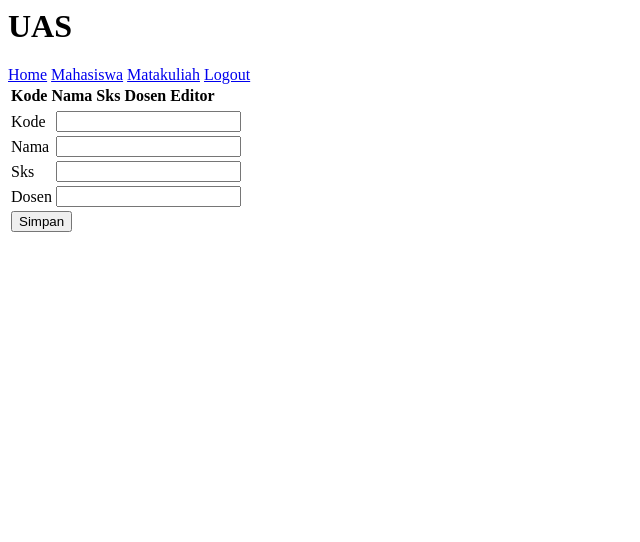
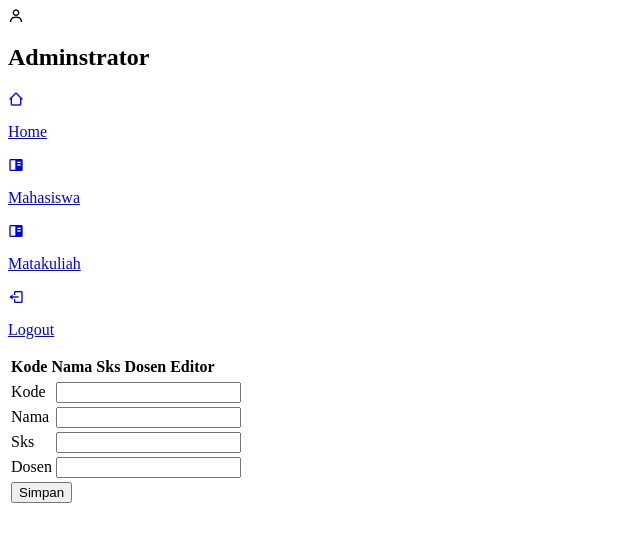
Before and after one commit to Dhaboav/web-login, a PHP site: page /matkul.php in a window 1280 px wide. Shown: the top 542 px of the page, without its empty margins (0-640 px from the left). Run offline with PHP 8.4, Linux system fonts and the light colour scheme; the visitor is signed in with stand-in values (Sample User, id 1); data that the repository does not hold is empty.

Commit message:
change header style

```diff
--- a/src/matkul.php
+++ b/src/matkul.php
@@ -38,7 +38,6 @@ if (isset($_POST['simpan'])) {
 ?>
 
 <html>
-
 <head>
     <meta charset="UTF-8">
     <meta name="viewport" content="width=device-width, initial-scale=1.0">
@@ -50,15 +49,39 @@ if (isset($_POST['simpan'])) {
 </head>
 
 <body>
-    <div class="header">
-        <h1>UAS</h1>
-        <div class="links">
-            <a href="index.php">Home</a>
-            <a href="mhs.php">Mahasiswa</a>
-            <a href="matkul.php">Matakuliah</a>
-            <a href="?logout=1">Logout</a>
+    <header>
+        <div class="user">
+            <i id="profile-img" class='bx bx-user'></i>
+            <?php echo "<h2>$userID</h2>"; ?>
         </div>
-    </div>
+        <nav>
+            <a href="index.php">
+                <span class="menu">
+                    <i class='bx bx-home-alt-2'></i>
+                    <p>Home</p>
+                </span>
+            </a>
+            <a href="mhs.php">
+                <span class="menu">
+                    <i class='bx bxs-book-content'></i>
+                    <p>Mahasiswa</p>
+                </span>
+            </a>
+            <a href="matkul.php">
+                <span class="menu">
+                    <i class='bx bxs-book-content'></i>
+                    <p>Matakuliah</p>
+                </span>
+            </a>
+        </nav>
+        <a href="?logout=1">
+            <span class="menu">
+                <i class='bx bx-log-out'></i>
+                <p>Logout</p>
+            </span>
+        </a>
+    </header>
+
     <div class="table_header">
         <table>
             <?php
@@ -78,7 +101,8 @@ if (isset($_POST['simpan'])) {
                 <th>Nama</th>
                 <th>Sks</th>
                 <th>Dosen</th>
-            </tr>";}
+            </tr>";
+            }
             ?>
         </table>
     </div>
@@ -174,11 +198,11 @@ if (isset($_POST['simpan'])) {
                 </tr>
             </table>
         </form>
-    </div>";}
+    </div>";
+        }
     ?>
     <?php
     }
     ?>
 </body>
-
 </html>
```
